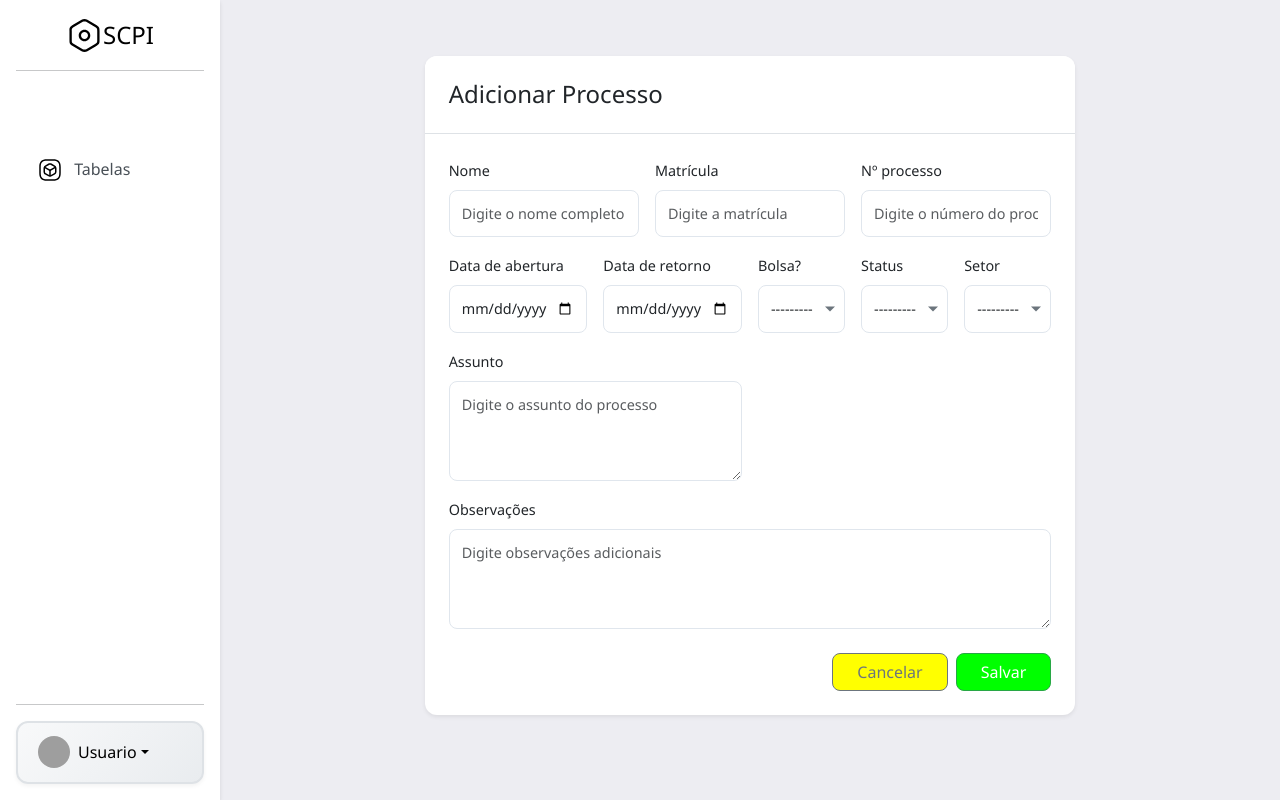
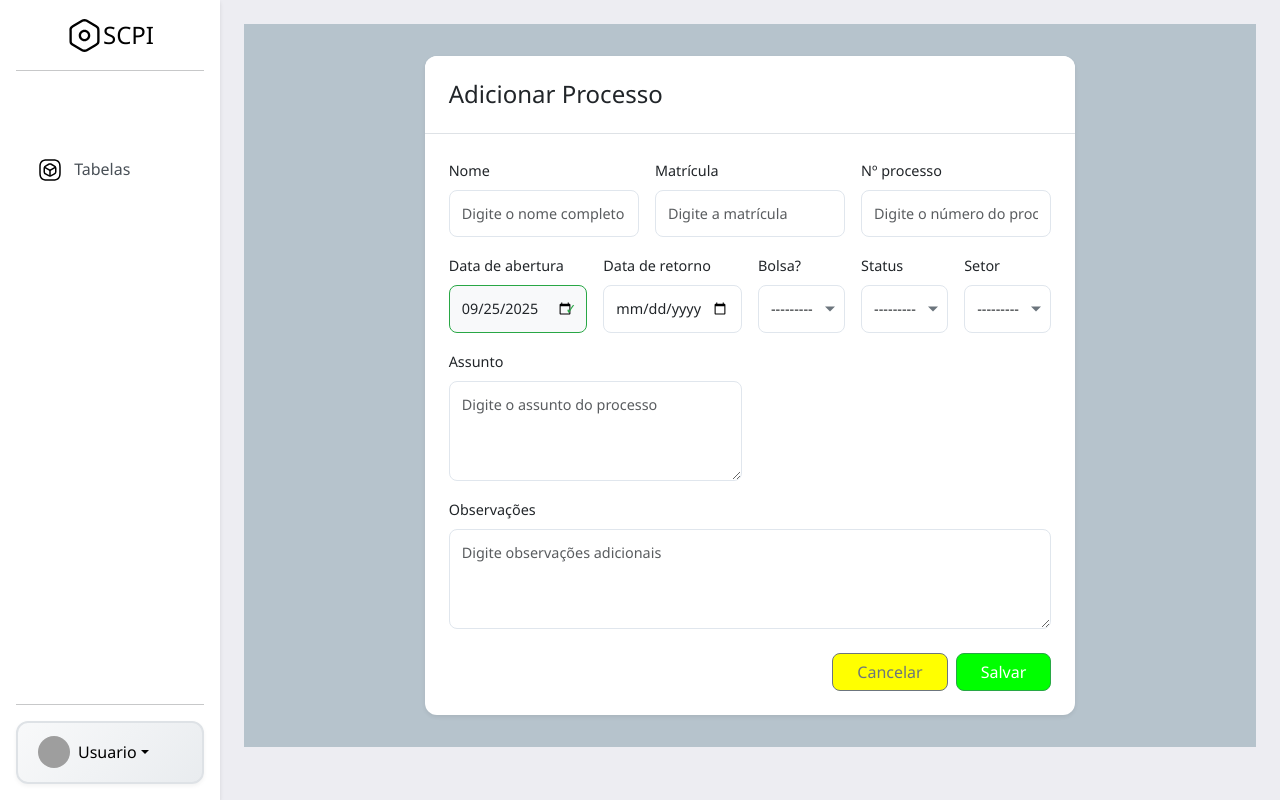
Before and after one commit to gustavoalb2/Estagio-Supervisionado-SCPI, a Django app: page /adicionarProcesso/ in a window 1280 px wide. Run offline with Django 5.2, Linux system fonts and the light colour scheme; some libraries are stand-ins or nearby versions; grey boxes are pictures that could not be loaded.

Commit message:
ajustes add processo e background

```diff
--- a/scpi/scpiapp/templates/processo_form.html
+++ b/scpi/scpiapp/templates/processo_form.html
@@ -1,7 +1,7 @@
 {% extends "base.html" %}
 
 {% block content %}
-<div class="container-fluid">
+<div class="container-fluid" style="background-color: #b6c3ccff;">
     <div class="row justify-content-center">
         <div class="col-lg-8 col-md-10">
             <!-- Mensagens de feedback -->
@@ -210,6 +210,24 @@ textarea.form-control {
     cursor: pointer;
 }
 
+/* Estilo para campos preenchidos automaticamente */
+.auto-filled {
+    background-color: #f8f9fa !important;
+    border-color: #28a745 !important;
+    position: relative;
+}
+
+.auto-filled::after {
+    content: '✓';
+    position: absolute;
+    right: 10px;
+    top: 50%;
+    transform: translateY(-50%);
+    color: #28a745;
+    font-weight: bold;
+    pointer-events: none;
+}
+
 /* Responsividade */
 @media (max-width: 768px) {
     .card-body {
@@ -236,28 +254,24 @@ document.addEventListener('DOMContentLoaded', function() {
     const loadingSpinner = document.getElementById('loadingSpinner');
     const btnText = document.getElementById('btnText');
 
-    // Auto-gerar número do processo baseado na data e hora
-    const numeroProcessoInput = document.getElementById('numero_processo');
-    if (!numeroProcessoInput.value) {
-        const now = new Date();
-        const ano = now.getFullYear();
-        const mes = String(now.getMonth() + 1).padStart(2, '0');
-        const dia = String(now.getDate()).padStart(2, '0');
-        const hora = String(now.getHours()).padStart(2, '0');
-        const min = String(now.getMinutes()).padStart(2, '0');
-        numeroProcessoInput.value = `PROC-${ano}${mes}${dia}${hora}${min}`;
-    }
+    // Definir data de abertura como hoje se estiver vazia (novo processo)
+    const dataAberturaInput = document.getElementById('id_data_abertura');
+    if (!dataAberturaInput.value) {
+        const today = new Date();
+        const formattedDate = today.toISOString().split('T')[0];
+        dataAberturaInput.value = formattedDate;
+        dataAberturaInput.classList.add('auto-filled');
+        dataAberturaInput.addEventListener('input', function() {
+            this.classList.remove('auto-filled');
+        });
 
-    // Definir data de abertura como hoje por padrão
-    const dataAberturaInput = document.getElementById('data_abertura');
-    if (!dataAberturaInput.value) {
-        const hoje = new Date();
-        const dataFormatada = hoje.toISOString().split('T')[0];
-        dataAberturaInput.value = dataFormatada;
+        dataAberturaInput.addEventListener('change', function() {
+            this.classList.remove('auto-filled');
+        });
     }
 
     // Validação de data de retorno
-    const dataRetornoInput = document.getElementById('data_retorno');
+    const dataRetornoInput = document.getElementById('id_data_retorno');
     dataAberturaInput.addEventListener('change', function() {
         dataRetornoInput.min = this.value;
         if (dataRetornoInput.value && dataRetornoInput.value < this.value) {
@@ -291,7 +305,7 @@ document.addEventListener('DOMContentLoaded', function() {
     });
 
     // Auto-capitalizar nome
-    const nomeInput = document.getElementById('nome');
+    const nomeInput = document.getElementById('id_nome');
     nomeInput.addEventListener('input', function() {
         const words = this.value.split(' ');
         const capitalized = words.map(word => {
@@ -304,7 +318,7 @@ document.addEventListener('DOMContentLoaded', function() {
     });
 
     // Formatar matrícula
-    const matriculaInput = document.getElementById('matricula');
+    const matriculaInput = document.getElementById('id_matricula');
     matriculaInput.addEventListener('input', function() {
         this.value = this.value.toUpperCase().replace(/[^A-Z0-9]/g, '');
     });
--- a/scpi/scpiapp/templates/tabelaProcessos.html
+++ b/scpi/scpiapp/templates/tabelaProcessos.html
@@ -2,7 +2,7 @@
 {% load tz %}
 
 {% block content %}
-<div class="container-fluid tabela">
+<div class="container-fluid tabela" style="background: #b6c3ccff;">
     <!-- Cabeçalho da tabela -->
     <div class="d-flex justify-content-between align-items-center mb-4 header-tabela">
         <div>
@@ -15,7 +15,7 @@
                 <button class="btn btn-sm btn-primary ms-1" type="submit">Procurar</button>
             </form>
             <div class="dropdown d-inline-block">
-                <button class="btn {% if request.GET.q %}btn-info{% else %}btn-outline-secondary{% endif %} btn-sm dropdown-toggle" type="button" id="exportarDropdown" data-bs-toggle="dropdown" aria-expanded="false">
+                <button class="btn {% if request.GET.q %}btn-info{% else %}btn-outline-dark{% endif %} btn-sm dropdown-toggle" type="button" id="exportarDropdown" data-bs-toggle="dropdown" aria-expanded="false">
                     <i class="bi bi-upload"></i> {% if request.GET.q %}Exportar Filtrados{% else %}Exportar{% endif %}
                 </button>
                 <ul class="dropdown-menu dropdown-menu-end" aria-labelledby="exportarDropdown">
@@ -23,7 +23,7 @@
                     <li><a class="dropdown-item" href="{% url 'exportar_processos_csv' tabela.id %}{% if request.GET.q or sort_by %}?{% if request.GET.q %}q={{ request.GET.q }}{% endif %}{% if sort_by %}{% if request.GET.q %}&{% endif %}sort={{ sort_by }}&direction={{ sort_direction }}{% endif %}{% endif %}">CSV (.csv)</a></li>
                 </ul>
             </div>
-            <button type="button" class="btn btn-outline-secondary btn-sm" data-bs-toggle="modal" data-bs-target="#importarModal">
+            <button type="button" class="btn btn-outline-dark btn-sm" data-bs-toggle="modal" data-bs-target="#importarModal">
                 <i class="bi bi-download"></i> Importar
             </button>
             <a href="{% url 'adicionar_processo_tabela' tabela.id %}" class="btn btn-primary btn-sm">
--- a/scpi/scpiapp/templates/usuario.html
+++ b/scpi/scpiapp/templates/usuario.html
@@ -2,7 +2,7 @@
 {% load tz %}
 
 {% block content %}
-<div class="container-fluid d-flex justify-content-center align-items-center" style="min-height: 80vh;">
+<div class="container-fluid d-flex justify-content-center align-items-center" style="background: #b6c3ccff; min-height: 80vh;">
     <div class="card shadow-sm p-4" style="max-width: 500px; width: 100%; border-radius: 16px;">
         <div class="text-center mb-4">
             <h5 class="fw-bold mb-3" style="font-size: 1.3rem;">Nome</h5>
--- a/scpi/scpiapp/templates/visualizarTabelas.html
+++ b/scpi/scpiapp/templates/visualizarTabelas.html
@@ -1,10 +1,10 @@
 
 {% extends "base.html" %}
 {% block content %}
-<div class="container-fluid" style="background: #f7f8fc; min-height: 100vh; max-height: 100vh; display: flex; flex-direction: column;">
+<div class="container-fluid" style="background: #cbd6dfff; min-height: 100vh; max-height: 100vh; display: flex; flex-direction: column;">
     <div class="row pt-4">
         <div class="col-12 col-md-6">
-            <span style="font-size: 1rem; font-weight: 400; margin-left: 1rem;">Bem vindo!</span>
+            <span style="font-size: 1.5rem; font-weight: 400; margin-left: 1rem;">Bem vindo!</span>
         </div>
         <div class="col-12 col-md-6 d-flex justify-content-end align-items-start">
             <form class="d-flex" role="search" style="margin-right: 2rem;">
--- a/scpi/scpiapp/views.py
+++ b/scpi/scpiapp/views.py
@@ -207,7 +207,9 @@ def adicionarProcesso(request, tabela_id=None):
         else:
             messages.error(request, 'Erro ao adicionar o processo. Verifique os dados informados.')
     else:
-        form = ProcessoForm()
+        from datetime import date
+        initial_data = {'data_abertura': date.today()}
+        form = ProcessoForm(initial=initial_data)
 
     context = {
         'form': form,
```
